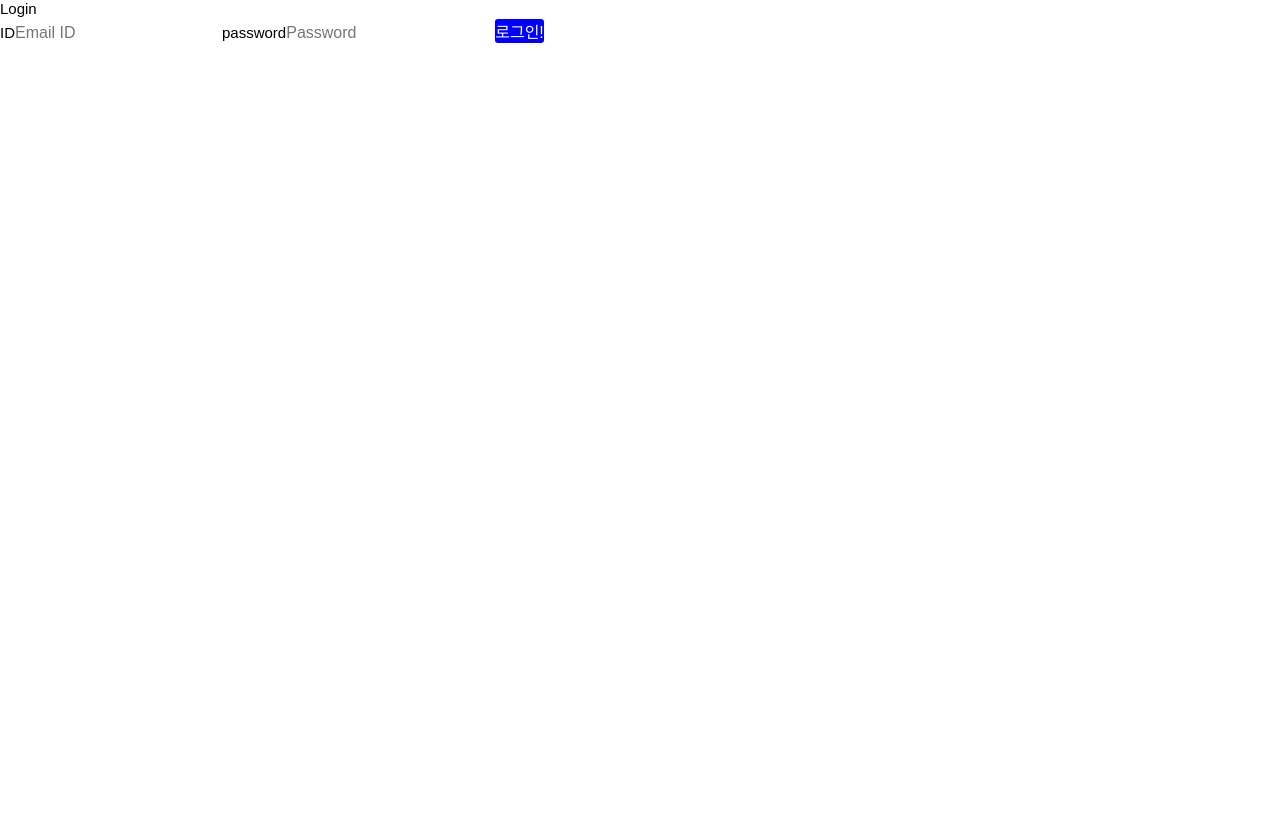
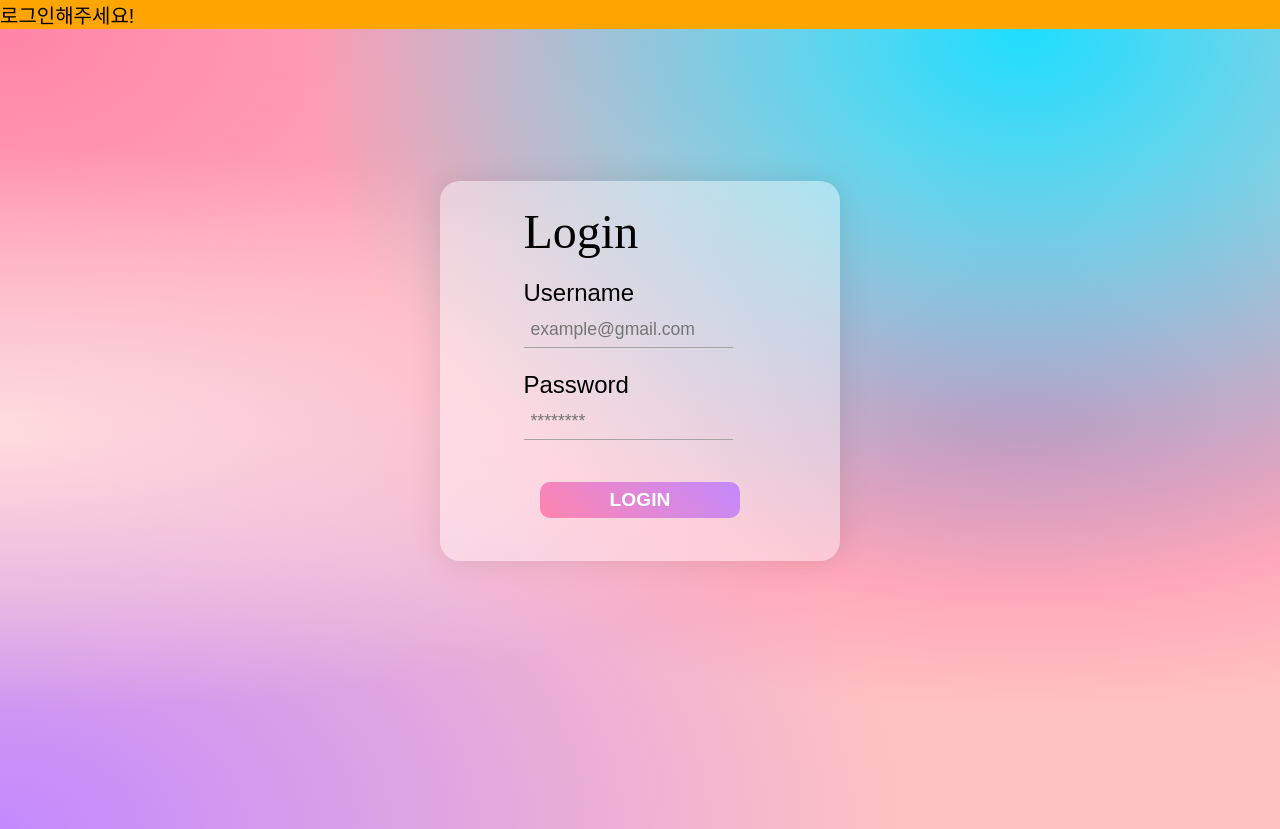
Before and after one commit to shopping-mall-Frontend/team-project, a React (Create React App) app: page /login in a window 1280 px wide. Before the commit the page ends 800 px from the top, so only its background shows below. Built offline with nearby package versions, Linux system fonts and the light colour scheme; no server answers.

Commit message:
Created loginPage

```diff
--- /dev/null
+++ b/src/axios/Axios.js
@@ -0,0 +1,10 @@
+import axios from "axios";
+
+export const axiosInstance = axios.create({
+  baseURL: 'https://asia-northeast3-heropy-api.cloudfunctions.net/api/auth/',
+  headers:{
+    "content-type": "application/json",
+    "apikey": "FcKdtJs202209",
+    "username": "KDT3_teamOT"
+  }
+});
--- a/src/components/Login.js
+++ b/src/components/Login.js
@@ -1,8 +1,8 @@
-import React, { useState } from 'react';
-import styled from 'styled-components';
-import { useForm } from 'react-hook-form';
-import { signIn } from '../utils/useAPI';
-import { useNavigate } from 'react-router-dom';
+import React, { useState } from "react";
+import styled from "styled-components";
+import { useForm } from "react-hook-form";
+import { signIn } from "../utils/useAPI";
+import { useNavigate } from "react-router-dom";
 const Container = styled.div``;
 
 const LoginForm = styled.form`
@@ -12,15 +12,15 @@ const LoginForm = styled.form`
     border: 2px solid white;
     border-radius: 5px;
     background-color: blue;
-    color: white;
+    color: RED;
   }
 `;
-const Login = (props) => {
-  // const history = useNavigate();
+const Login = () => {
+  const history = useNavigate();
 
   const [loginInfo, setLoginInfo] = useState({
-    email: '',
-    password: '',
+    email: "",
+    password: "",
   });
   // react hook form 사용해보기(렌더링 비용 최소화)
   const { register, handleSubmit } = useForm();
@@ -28,11 +28,11 @@ const Login = (props) => {
     const { accessToken, user } = await signIn(data);
     setLoginInfo(data);
     if (!user) {
-      alert('이메일 혹은 비밀번호가 일치하지 않습니다.');
+      alert("이메일 혹은 비밀번호가 일치하지 않습니다.");
     } else {
-      sessionStorage.setItem('accessToken', accessToken);
+      sessionStorage.setItem("accessToken", accessToken);
       alert(`hello, ${user.displayName}!!`);
-      window.location.reload();
+      history("/user");
     }
   };
 
@@ -44,13 +44,13 @@ const Login = (props) => {
         <input
           type="email"
           placeholder="Email ID"
-          {...register('email', { required: true })}
+          {...register("email", { required: true })}
         />
         password
         <input
           type="password"
           placeholder="Password"
-          {...register('password', { required: true })}
+          {...register("password", { required: true })}
         />
         <button>로그인!</button>
       </LoginForm>
--- a/src/css/reset-css.css
+++ b/src/css/reset-css.css
@@ -20,7 +20,6 @@ li {
 button,
 input,
 textarea {
-  font-family: ;
   font-size: 16px;
 }
 
--- /dev/null
+++ b/src/layout/DefaultLayout.jsx
@@ -0,0 +1,11 @@
+import * as React from "react";
+import Header from "../components/Header";
+
+export default function DefaultLayout(props) {
+  return (
+    <>
+      <Header/>
+      {props.children}
+    </>
+  );
+}
--- a/src/pages/Auth/LoginPage.js
+++ b/src/pages/Auth/LoginPage.js
@@ -1,45 +1,146 @@
-import React from 'react';
-import Login from '../../components/Login';
-import { Link } from 'react-router-dom';
-import { auth } from '../../utils/useAPI';
-import { useEffect, useState } from 'react';
+import React, {useState, useCallback} from "react";
+import DefaultLayout from "../../layout/DefaultLayout";
+import {axiosInstance} from "../../axios/Axios";
 
+import styled from "styled-components";
+
+const Container = styled.div`
+  background-color: #fff9f9;
+  min-height: 700px;
+  min-width: 700px;
+  height: 100vh;
+  width: 100vw;
+  background-color: hsla(0, 100%, 88%, 1);
+  background-image: radial-gradient(at 80% 0%, hsla(189, 100%, 56%, 1) 0px, transparent 50%),
+  radial-gradient(at 0% 50%, hsla(355, 100%, 93%, 1) 0px, transparent 50%),
+  radial-gradient(at 80% 50%, hsla(340, 100%, 76%, 1) 0px, transparent 50%),
+  radial-gradient(at 0% 100%, hsla(269, 100%, 77%, 1) 0px, transparent 50%),
+  radial-gradient(at 0% 0%, hsla(343, 100%, 76%, 1) 0px, transparent 50%);
+
+  h4 {
+    margin: 20px 0 5px 0;
+    font-size: 1.5rem;
+    font-weight: 300;
+  }
+`;
+const LoginForm = styled.form`
+  margin: 0 auto;
+  width: 400px;
+  height: 380px;
+  transform: translateY(40%);
+  display: flex;
+  flex-direction: column;
+  align-items: center;
+  justify-content: space-evenly;
+  background-color: rgba(255, 255, 255, 0.4);
+  border-radius: 20px;
+  box-shadow: 0px 0 31px 0px rgb(0 0 0 / 10%);
+
+  h1 {
+    font-family: 'Marcellus', serif;
+    margin: 20px 0 10px 0;
+    font-size: 3rem;
+  }
+
+  .username-input, .password-input {
+    width: 90%;
+    border-bottom: 1px solid #a4a4a4;
+  }
+
+  i {
+    width: 10%;
+    color: rgba(0, 0, 0, 0.3);
+    padding-right: 7px;
+  }
+
+  input {
+    width: 80%;
+    font-size: 1.1rem;
+    font-weight: 300;
+    padding: 7px 0;
+    border: none;
+    background-color: inherit;
+  }
+
+  button {
+    margin: 40px;
+    border: none;
+    padding: 7px 20px;
+    width: 50%;
+    border-radius: 10px;
+    font-size: 1.2rem;
+    background-image: linear-gradient(43deg, hsla(340, 100%, 76%, 1) 0%, hsla(269, 100%, 77%, 1) 100%);
+    color: white;
+    font-weight: 600;
+  }
+`;
 const LoginPage = () => {
-  const logoutButtonHandle = () => {
-    sessionStorage.removeItem('accessToken');
-  };
+  const [email, setEmail] = useState("");
+  const [password, setPassword] = useState("");
 
-  const [user, setUser] = useState(false);
 
-  useEffect(() => {
-    const authUser = async () => {
-      const userInfo = await auth();
-      setUser(userInfo);
-    };
-    authUser();
-  }, []);
+  const signup = useCallback(
+    async (event) => {
+      event.preventDefault();
+      try {
+        const response = (
+          await axiosInstance.post("/login", {
+            email,
+            password,
+          })
+        ).data;
+        window.localStorage.setItem("accessToken", response.accessToken);
+        window.localStorage.setItem("email", response.user.email);
+        window.localStorage.setItem("displayName", response.user.displayName);
+        console.log("성공");
+      } catch (err) {
+        alert("로그인에 실패했습니다");
+        console.log(err);
+      }
+    },
+    [email, password]
+  );
 
   return (
-    <div>
-      {user ? (
-        <div>
-          <p> 현재 사용자: {user.displayName} </p>
-          <button
-            onClick={async () => {
-              logoutButtonHandle();
-              await auth('logout');
-              window.location.reload();
-            }}
-          >
-            로그아웃하기
-          </button>
-          <Link to="/">메인 페이지로 이동</Link>
-        </div>
-      ) : (
-        <Login />
-      )}
-    </div>
+    <DefaultLayout>
+      <Container>
+        <LoginForm onSubmit={signup}>
+          <div>
+            <h1>Login</h1>
+            <h4>Username</h4>
+            <div className="username-input">
+              <i className="fas fa-user"></i>
+              <input
+                type="email"
+                onChange={(event) => {
+                  console.log(event.target.value);
+                  setEmail(event.target.value);
+                }}
+                value={email}
+                placeholder="example@gmail.com"
+              />
+            </div>
+          </div>
+          <div>
+            <h4>Password</h4>
+            <div className="password-input">
+              <i className="fas fa-lock"></i>
+              <input
+                type="password"
+                onChange={(event) => {
+                  console.log(event.target.value);
+                  setPassword(event.target.value);
+                }}
+                value={password}
+                placeholder="********"
+              />
+            </div>
+          </div>
+          <button>LOGIN</button>
+        </LoginForm>
+      </Container>
+    </DefaultLayout>
   );
 };
 
-export { LoginPage };
+export {LoginPage};
--- a/src/pages/ProductPage.js
+++ b/src/pages/ProductPage.js
@@ -1,11 +1,10 @@
 import { useEffect } from 'react';
 import { Link } from 'react-router-dom';
-import styles from '../css/ProductPage.module.css';
 import { getAllProduct } from '../utils/useAPI';
 import Product from '../components/Product';
 import Header from '../components/Header';
 import Navbar from '../components/Navbar';
-
+import styles from '../css/Productpage.module.css';
 const ProductPage = ({ products, setProducts }) => {
   //제품 전체 목록 한번만 조회
   useEffect(() => {
```
Also changed, not shown: 1 other file (tests, documents, lock files or other folders).
